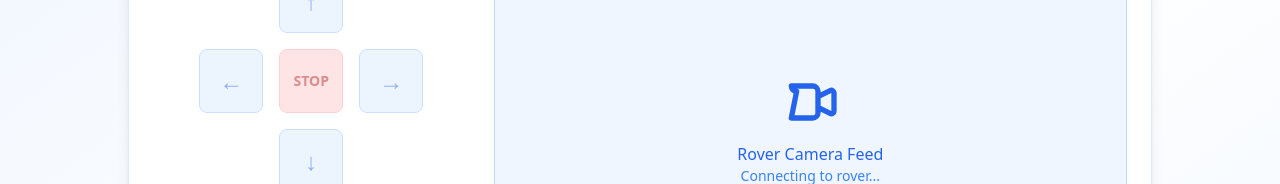
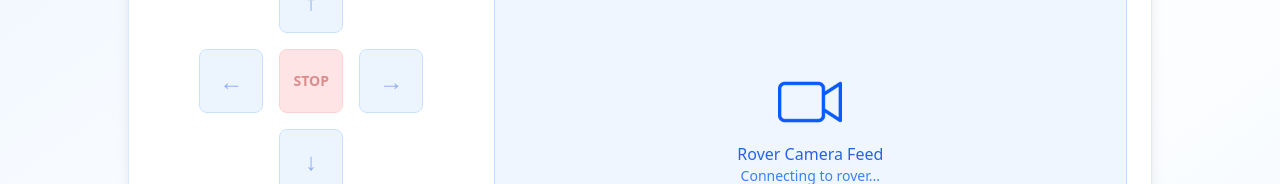
Before and after one commit to ByteSizedRobotics/rover-ui, a SvelteKit app: page /manual-ctrl/1 in a window 1280 px wide. Shown: the part 294-478 px from the top of the page. Built offline with nearby package versions, Linux system fonts and the light colour scheme; no server answers.

Commit message:
changed the video icon

```diff
--- a/src/routes/manual-ctrl/[id]/+page.svelte
+++ b/src/routes/manual-ctrl/[id]/+page.svelte
@@ -346,19 +346,12 @@
 			{#if !isWebRTCReady}
 				<div class="absolute inset-0 flex items-center justify-center text-center text-blue-600 bg-blue-50">
 					<div>
-						<svg
-							class="mx-auto mb-2 h-16 w-16"
-							fill="none"
-							stroke="currentColor"
-							viewBox="0 0 24 24"
-						>
-							<path
-								stroke-linecap="round"
-								stroke-linejoin="round"
-								stroke-width="2"
-								d="M15 10l4.553-2.276A1 1 0 0121 8.618v6.764a1 1 0 01-1.447.894L15 14M5 18h8a2 2 0 002-2V8a2 2 0 00-2-2H5a2 2 0 002 2z"
-							></path>
-						</svg>
+						<img
+							src="/video_cam.png"
+							alt="Camera connection placeholder"
+							class="mx-auto mb-2 h-16 w-16 object-contain"
+							loading="lazy"
+						/>
 						<p class="font-medium">Rover Camera Feed</p>
 						<p class="text-sm text-blue-500">{webRTCStatusMessage}</p>
 					</div>
--- a/src/routes/rovers/[id]/+page.svelte
+++ b/src/routes/rovers/[id]/+page.svelte
@@ -341,19 +341,12 @@
 							{#if !isWebRTCReady}
 								<div class="absolute inset-0 flex items-center justify-center text-center text-blue-600 bg-blue-50">
 									<div>
-										<svg
-											class="mx-auto mb-2 h-16 w-16"
-											fill="none"
-											stroke="currentColor"
-											viewBox="0 0 24 24"
-										>
-											<path
-												stroke-linecap="round"
-												stroke-linejoin="round"
-												stroke-width="2"
-												d="M15 10l4.553-2.276A1 1 0 0121 8.618v6.764a1 1 0 01-1.447.894L15 14M5 18h8a2 2 0 002-2V8a2 2 0 00-2-2H5a2 2 0 002 2z"
-											></path>
-										</svg>
+										<img
+											src="/video_cam.png"
+											alt="Camera connection placeholder"
+											class="mx-auto mb-2 h-16 w-16 object-contain"
+											loading="lazy"
+										/>
 										<p class="font-medium">Camera {currentCamera} Feed</p>
 										<p class="text-sm text-blue-500">{webRTCStatusMessage}</p>
 									</div>
```
Also changed, not shown: static/video_cam.png (added).
